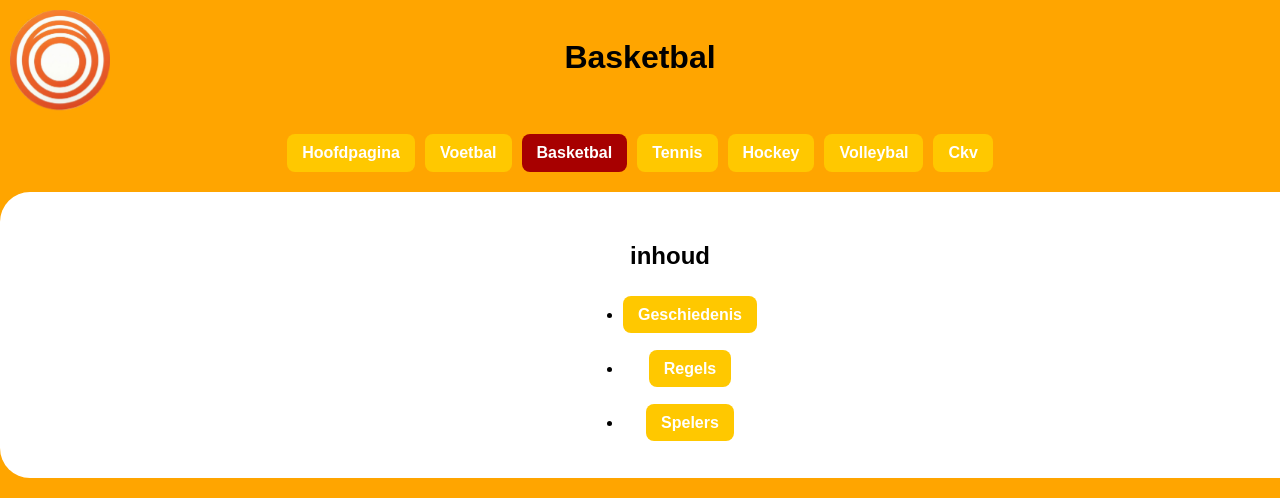
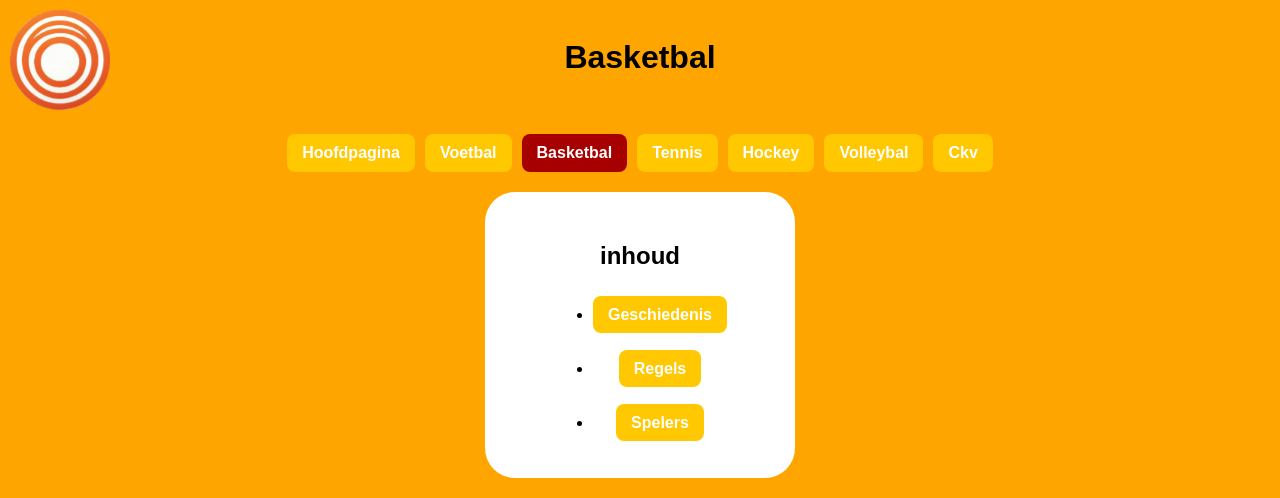
Before and after one commit to timveldhoven/822840.nl, a PHP site: page /basketbal.html in a window 1280 px wide; the page is wider, and only the part inside the window is pictured. Shown: the top 498 px of that part. Run offline with PHP 8.4, Linux system fonts and the light colour scheme.

Commit message:
Update styles.css

```diff
--- a/public_html/styles.css
+++ b/public_html/styles.css
@@ -291,7 +291,7 @@ body {
   color: black;
   padding: 30px;
   border-radius: 30px;
-  max-width: auto;
+  max-width: 250px;
   max-height: auto;
   margin: 40px auto;
   text-align: center;
```
